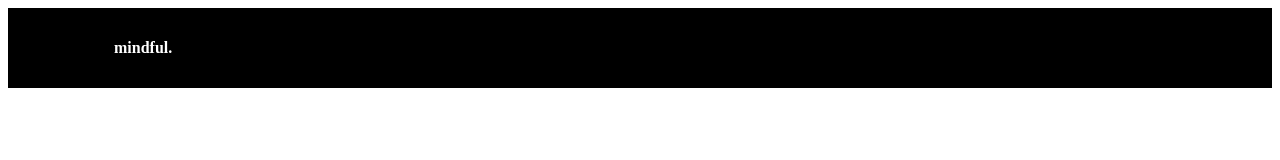
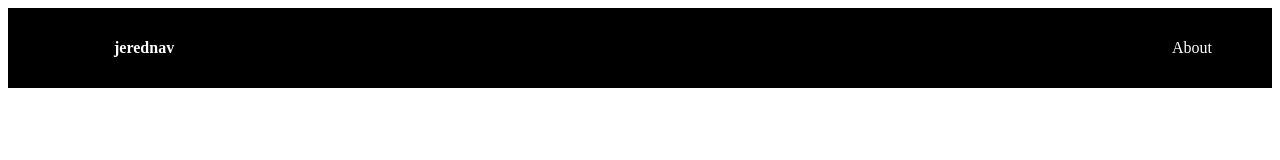
Before and after one commit to jerednav/portfolio, a React (Create React App) app: page / in a window 1280 px wide. Shown: the top 160 px of the page. Built offline with nearby package versions, Linux system fonts and the light colour scheme.

Commit message:
added navlogo, mobileicon, navmenu, navitem, nav links

```diff
--- a/package.json
+++ b/package.json
@@ -8,8 +8,10 @@
     "@testing-library/user-event": "^12.8.3",
     "react": "^17.0.2",
     "react-dom": "^17.0.2",
+    "react-icons": "^4.2.0",
     "react-router-dom": "^5.2.1",
     "react-scripts": "4.0.3",
+    "react-scroll": "^1.8.3",
     "styled-components": "^5.3.1",
     "web-vitals": "^1.1.2",
     "yarn": "^1.22.11"
--- a/src/components/Navbar/NavbarElements.js
+++ b/src/components/Navbar/NavbarElements.js
@@ -1,6 +1,6 @@
 import styled from 'styled-components'
 import { Link as LinkR } from 'react-router-dom'
-// import { Link as LinkS } from 'react-scroll'
+import { Link as LinkS } from 'react-scroll'
 
 export const Nav = styled.nav`
     background: black;
@@ -40,3 +40,47 @@
     font-weight:bold;
     text-decoration: none;
 `
+export const MobileIcon = styled.div`
+    display:none;
+
+    @media screen and (max-width: 768px){
+        display: block;
+        position: absolute;
+        top: 0;
+        right: 0;
+        transform: translate(-100%, 60%);
+        font-size: 1.8 rem;
+        cursor: pointer;
+        color: #fff;
+    }
+`
+
+export const NavMenu = styled.ul`
+    display: flex;
+    align-items: center;
+    list-style: none;
+    text-align: center;
+    margin-right:-22px;
+
+    @media screen and (max-width: 768px) {
+        display:none
+    }
+`
+
+export const NavItem = styled.li`
+    height:80px;
+`
+
+export const NavLinks = styled(LinkS)`
+    color:#FFF;
+    display:flex;
+    align-items: center;
+    text-decoration: none;
+    padding: 0 1 rem;
+    height: 100%;
+    center: pointer;
+
+    &.active {
+        border-bottom: 3px solid gray;
+    }
+`
--- a/src/components/Navbar/index.js
+++ b/src/components/Navbar/index.js
@@ -1,5 +1,6 @@
 import React from 'react'
-import { Nav, NavbarContainer, NavLogo } from './NavbarElements'
+import { FaBars } from 'react-icons/fa'
+import { Nav, NavbarContainer, NavLogo, MobileIcon, NavMenu, NavItem, NavLinks } from './NavbarElements'
 
 
 const Navbar = () => {
@@ -8,8 +9,17 @@
         <Nav>
             <NavbarContainer>
                 <NavLogo to='/'>
-                    mindful.
+                    jerednav
                 </NavLogo>
+                <MobileIcon>
+                    <FaBars />
+                </MobileIcon>
+                <NavMenu>
+                    <NavItem>
+                        <NavLinks to="about">About</NavLinks>
+                    </NavItem>
+                </NavMenu>
+
             </NavbarContainer>
         </Nav>
 
```
Also changed, not shown: 1 other file (tests, documents, lock files or other folders).
